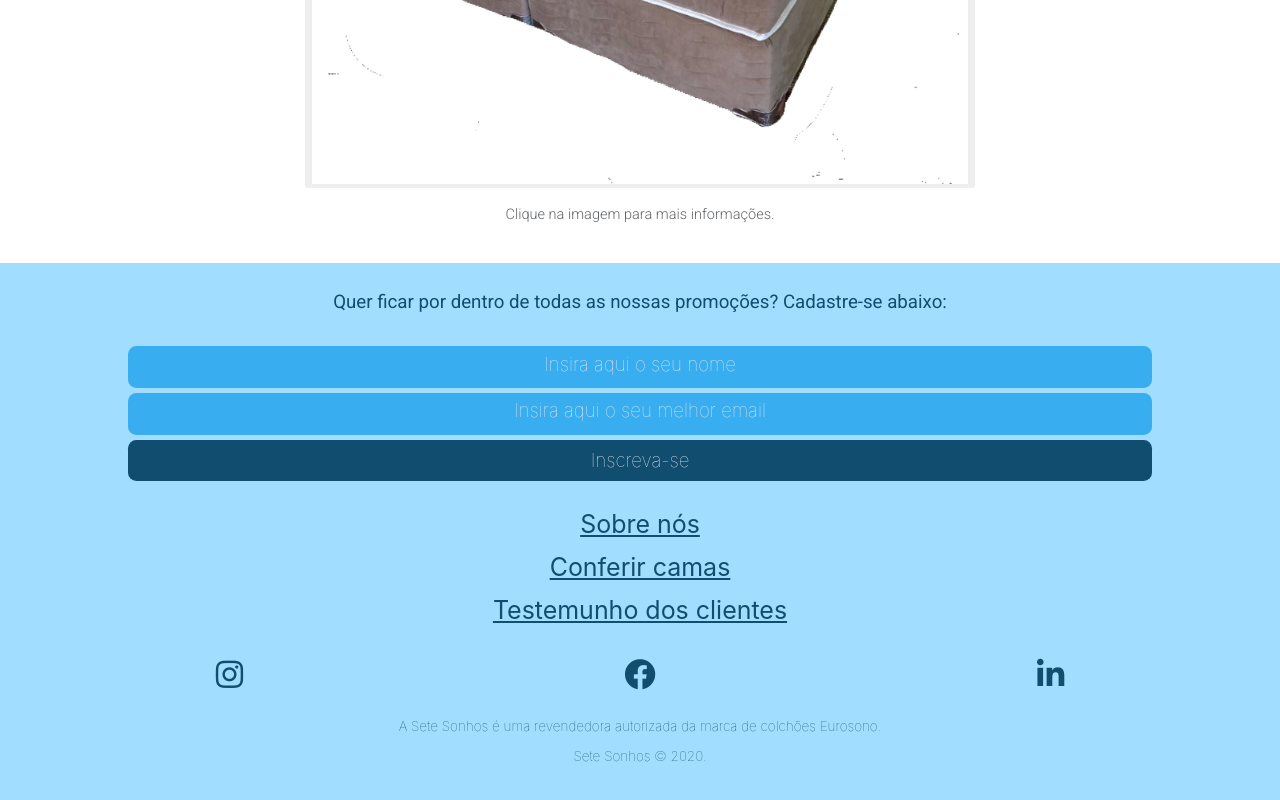
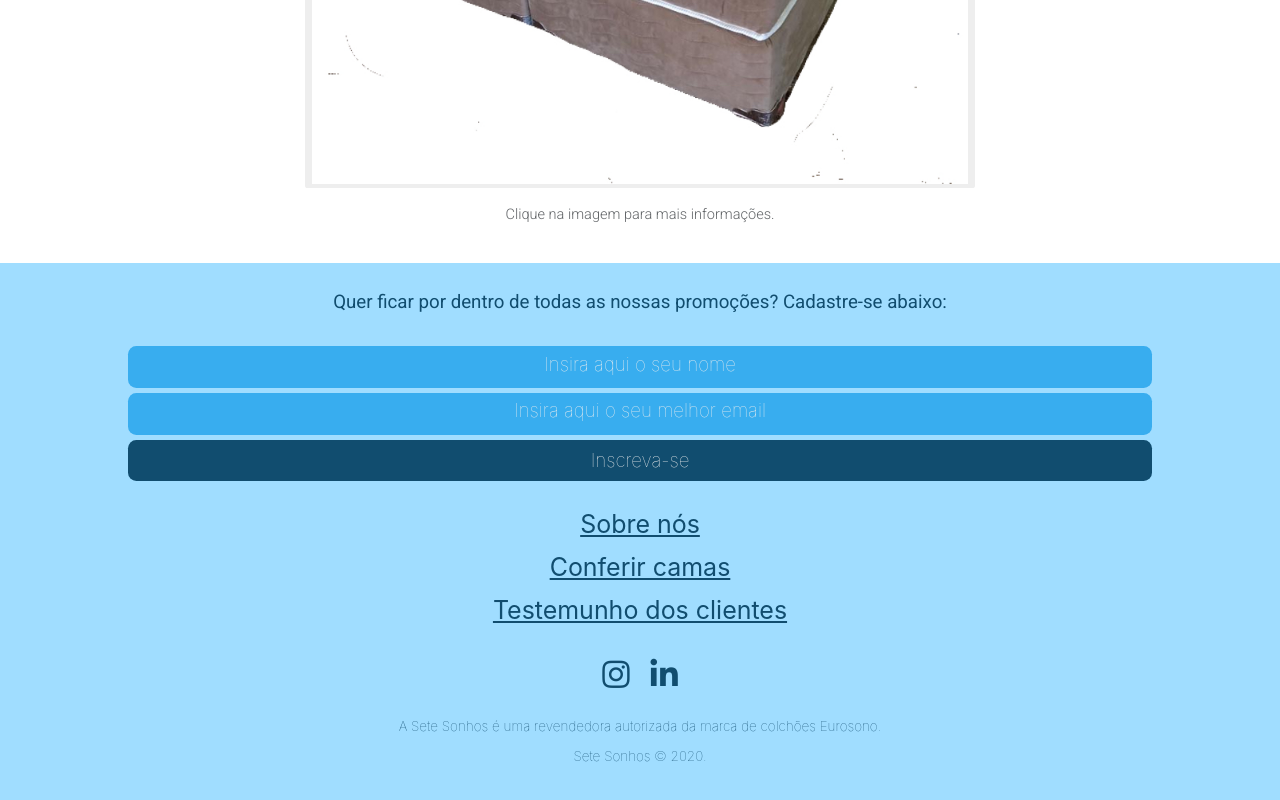
Before and after one commit to moreirajpedro/front-sete-sonhos, a React (Create React App) app: page / in a window 1280 px wide. Shown: the part 4943-5743 px from the top of the page. Built offline with nearby package versions, Linux system fonts and the light colour scheme.

Commit message:
ajuste icones redes sociais + insercao da opcao de cadastro na newsletter na navbar

```diff
--- a/src/components/Footer/Footer.css
+++ b/src/components/Footer/Footer.css
@@ -85,18 +85,22 @@
 
 .social-container {
     display: flex;
+    justify-content: center;
+    align-items: center;
 }
 
 .social-container > a {
     width: fit-content;
     height: fit-content;
-    margin-right: auto;
-    margin-left: auto;
 }
 
 .social-container > a > i {
     font-size: 3rem;
     color: var(--box-background);
+}
+
+.fa-instagram {
+    margin-right: 2rem;
 }
 
 #footer-section > small {
--- a/src/components/Footer/Footer.jsx
+++ b/src/components/Footer/Footer.jsx
@@ -27,7 +27,7 @@ function Footer() {
         <footer id='footer-section' className='section-separator'>
             <div className="mail-list-register">
                 <label className='mail-input-label' htmlFor='mail-input'>Quer ficar por dentro de todas as nossas promoções? Cadastre-se abaixo:</label>
-                <form onSubmit={(e) => formSubmit(e)}>
+                <form onSubmit={(e) => formSubmit(e)} id='newsletter-register'>
                     <input
                         onChange={(e) => setName(e.target.value)}
                         name='name'
@@ -55,12 +55,12 @@ function Footer() {
                 <a href="#testemonials-section">Testemunho dos clientes</a>
             </div>
             <div className="social-container section-break-separator">
-                <a href="https://www.instagram.com/setesonhos.com.br/"  target="_blank">
+                <a href="https://www.instagram.com/setesonhos.com.br/" target="_blank">
                     <i class="fab fa-instagram" />
                 </a>
-                <a href="">
+                {/* <a href="">
                     <i class="fab fa-facebook" />
-                </a>
+                </a> */}
                 <a href="https://www.linkedin.com/company/sete-sonhos" target="_blank">
                     <i class="fab fa-linkedin-in" />
                 </a>
--- a/src/components/Navbar/Navbar.jsx
+++ b/src/components/Navbar/Navbar.jsx
@@ -22,6 +22,9 @@ function Navbar() {
                         <a href="#about-us-section" onClick={handleMenuItemClick}>Sobre nós</a>
                     </li>
                     <li className='nav-item'>
+                        <a href="#newsletter-register" onClick={handleMenuItemClick}>Promoções</a>
+                    </li>
+                    <li className='nav-item'>
                         <a href="#beds-section" onClick={handleMenuItemClick}>Conferir camas</a>
                     </li>
                     <li className='nav-item'>
```
